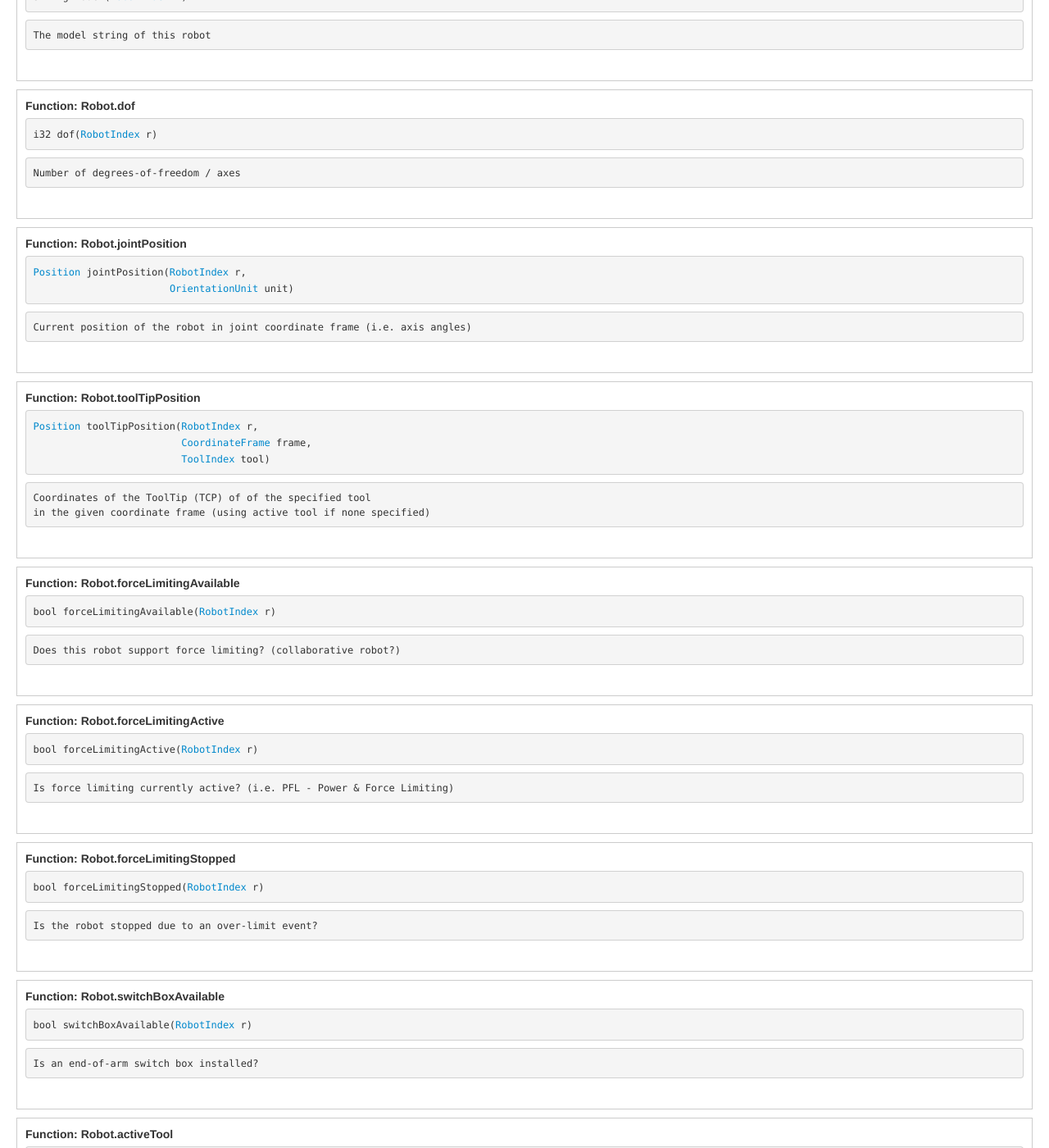
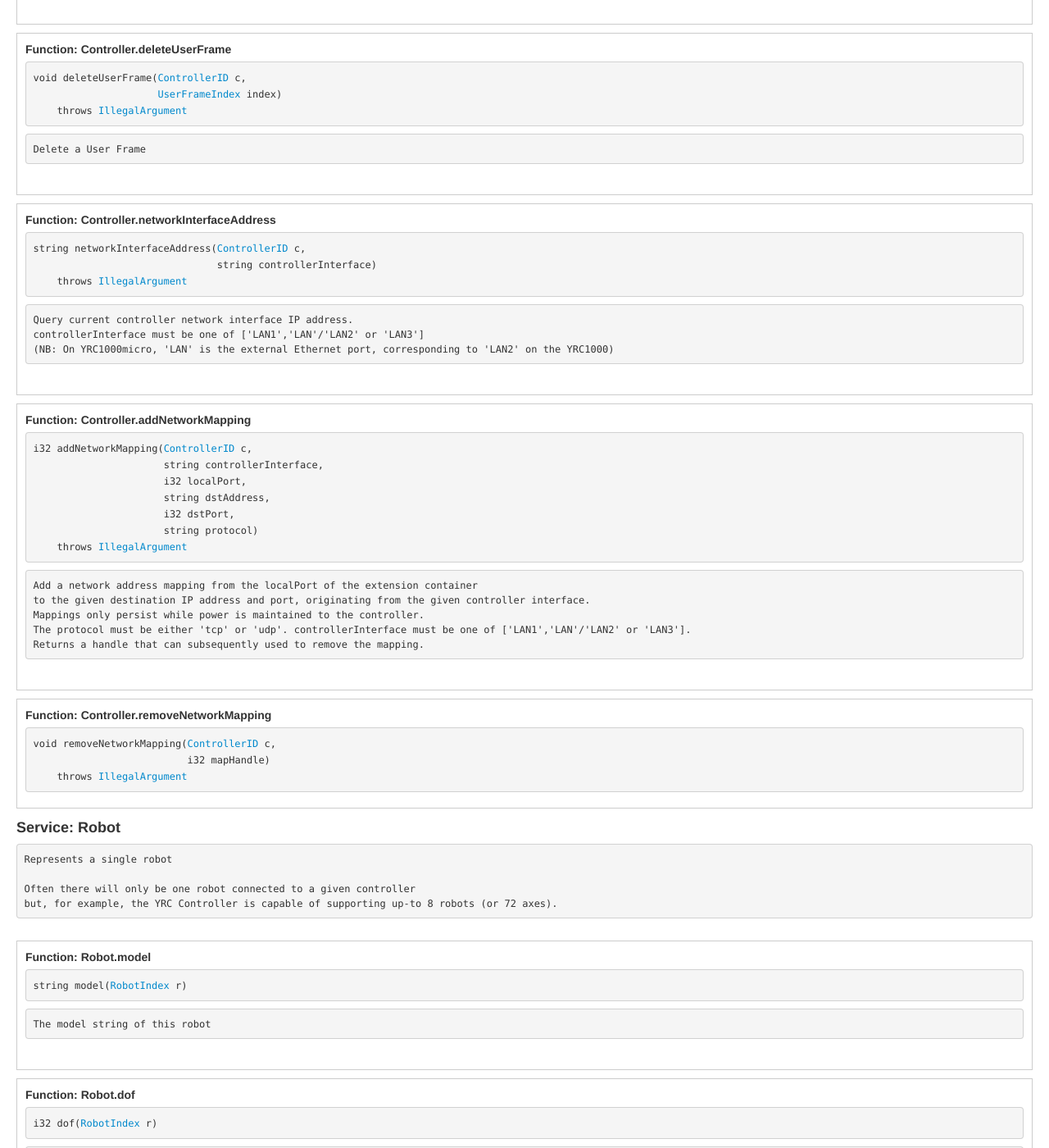
Before and after one commit to Yaskawa-Global/SmartPendantSDK, a Jekyll site: the page docs/en/gen-html/extension.html, which Jekyll copies as it is, in a window 1280 px wide and 1400 px high, scrolled down 35949 px. Shown: the whole window at 82% size. Built offline with Jekyll 4.4.1, drawn with Linux system fonts in a browser that asks for light colours; some of the changed text lies outside the part shown.

Commit message:
Added network port passthrough API functions

```diff
--- a/docs/en/gen-html/extension.html
+++ b/docs/en/gen-html/extension.html
@@ -52,6 +53,7 @@
 </ul>
 <a href="#Svc_Controller">Controller</a><br/>
 <ul>
+<li><a href="#Fn_Controller_addNetworkMapping">addNetworkMapping</a></li>
 <li><a href="#Fn_Controller_connect">connect</a></li>
 <li><a href="#Fn_Controller_connected">connected</a></li>
 <li><a href="#Fn_Controller_connectedHostName">connectedHostName</a></li>
@@ -80,6 +82,7 @@
 <li><a href="#Fn_Controller_monitorOutput">monitorOutput</a></li>
 <li><a href="#Fn_Controller_monitorOutputGroups">monitorOutputGroups</a></li>
 <li><a href="#Fn_Controller_monitoring">monitoring</a></li>
+<li><a href="#Fn_Controller_networkInterfaceAddress">networkInterfaceAddress</a></li>
 <li><a href="#Fn_Controller_newUserFrame">newUserFrame</a></li>
 <li><a href="#Fn_Controller_newZone">newZone</a></li>
 <li><a href="#Fn_Controller_operationMode">operationMode</a></li>
@@ -92,6 +95,7 @@
 <li><a href="#Fn_Controller_outputNumber">outputNumber</a></li>
 <li><a href="#Fn_Controller_outputValue">outputValue</a></li>
 <li><a href="#Fn_Controller_playbackState">playbackState</a></li>
+<li><a href="#Fn_Controller_removeNetworkMapping">removeNetworkMapping</a></li>
 <li><a href="#Fn_Controller_robotCount">robotCount</a></li>
 <li><a href="#Fn_Controller_servoState">servoState</a></li>
 <li><a href="#Fn_Controller_setInputName">setInputName</a></li>
@@ -940,6 +944,21 @@ user positive/negative selection or automatic dismissal/cancellation - for examp
                        <code>string</code> identifier)
 </pre><pre>Cancel an open popup dialog.  If the dialog has a negative option, behaves as if user selected it, otherwise
 no event is generated
+</pre><br/></div><div class="definition"><h4 id="Fn_Pendant_insertInstructionAtSelectedLine">Function: Pendant.insertInstructionAtSelectedLine</h4>
+<pre><code>string</code> insertInstructionAtSelectedLine(<code><a href="#Struct_PendantID">PendantID</a></code> p,
+                                       <code>string</code> instruction)
+</pre><pre>Inserts an instruction, returns a string:
+Success,
+UnsupportedCommand,
+InvalidFormat,
+ProgrammingViewClosed,
+JobDoesNotExist,
+CallingJobFromSameJob,
+ExceededMaxArguments,
+JobNotEditable,
+MultiSelectActive,
+TimedOut,
+Unknown
 </pre><br/></div><h3 id="Svc_Controller">Service: Controller</h3>
 <pre>Interface to Robot Controllers
 
@@ -1258,7 +1277,31 @@ which can be change via modifyZone()
                      <code><a href="#Struct_UserFrameIndex">UserFrameIndex</a></code> index)
     throws <code><a href="#Struct_IllegalArgument">IllegalArgument</a></code>
 </pre><pre>Delete a User Frame
-</pre><br/></div><h3 id="Svc_Robot">Service: Robot</h3>
+</pre><br/></div><div class="definition"><h4 id="Fn_Controller_networkInterfaceAddress">Function: Controller.networkInterfaceAddress</h4>
+<pre><code>string</code> networkInterfaceAddress(<code><a href="#Struct_ControllerID">ControllerID</a></code> c,
+                               <code>string</code> controllerInterface)
+    throws <code><a href="#Struct_IllegalArgument">IllegalArgument</a></code>
+</pre><pre>Query current controller network interface IP address.
+controllerInterface must be one of ['LAN1','LAN'/'LAN2' or 'LAN3']
+(NB: On YRC1000micro, 'LAN' is the external Ethernet port, corresponding to 'LAN2' on the YRC1000)
+</pre><br/></div><div class="definition"><h4 id="Fn_Controller_addNetworkMapping">Function: Controller.addNetworkMapping</h4>
+<pre><code>i32</code> addNetworkMapping(<code><a href="#Struct_ControllerID">ControllerID</a></code> c,
+                      <code>string</code> controllerInterface,
+                      <code>i32</code> localPort,
+                      <code>string</code> dstAddress,
+                      <code>i32</code> dstPort,
+                      <code>string</code> protocol)
+    throws <code><a href="#Struct_IllegalArgument">IllegalArgument</a></code>
+</pre><pre>Add a network address mapping from the localPort of the extension container
+to the given destination IP address and port, originating from the given controller interface.
+Mappings only persist while power is maintained to the controller.
+The protocol must be either 'tcp' or 'udp'. controllerInterface must be one of ['LAN1','LAN'/'LAN2' or 'LAN3'].
+Returns a handle that can subsequently used to remove the mapping.
+</pre><br/></div><div class="definition"><h4 id="Fn_Controller_removeNetworkMapping">Function: Controller.removeNetworkMapping</h4>
+<pre><code>void</code> removeNetworkMapping(<code><a href="#Struct_ControllerID">ControllerID</a></code> c,
+                          <code>i32</code> mapHandle)
+    throws <code><a href="#Struct_IllegalArgument">IllegalArgument</a></code>
+</pre></div><h3 id="Svc_Robot">Service: Robot</h3>
 <pre>Represents a single robot
 
 Often there will only be one robot connected to a given controller
--- a/docs/en/gen-html/index.html
+++ b/docs/en/gen-html/index.html
@@ -48,6 +49,7 @@
 </ul>
 <a href="extension.html#Svc_Controller">Controller</a><br/>
 <ul>
+<li><a href="extension.html#Fn_Controller_addNetworkMapping">addNetworkMapping</a></li>
 <li><a href="extension.html#Fn_Controller_connect">connect</a></li>
 <li><a href="extension.html#Fn_Controller_connected">connected</a></li>
 <li><a href="extension.html#Fn_Controller_connectedHostName">connectedHostName</a></li>
@@ -76,6 +78,7 @@
 <li><a href="extension.html#Fn_Controller_monitorOutput">monitorOutput</a></li>
 <li><a href="extension.html#Fn_Controller_monitorOutputGroups">monitorOutputGroups</a></li>
 <li><a href="extension.html#Fn_Controller_monitoring">monitoring</a></li>
+<li><a href="extension.html#Fn_Controller_networkInterfaceAddress">networkInterfaceAddress</a></li>
 <li><a href="extension.html#Fn_Controller_newUserFrame">newUserFrame</a></li>
 <li><a href="extension.html#Fn_Controller_newZone">newZone</a></li>
 <li><a href="extension.html#Fn_Controller_operationMode">operationMode</a></li>
@@ -88,6 +91,7 @@
 <li><a href="extension.html#Fn_Controller_outputNumber">outputNumber</a></li>
 <li><a href="extension.html#Fn_Controller_outputValue">outputValue</a></li>
 <li><a href="extension.html#Fn_Controller_playbackState">playbackState</a></li>
+<li><a href="extension.html#Fn_Controller_removeNetworkMapping">removeNetworkMapping</a></li>
 <li><a href="extension.html#Fn_Controller_robotCount">robotCount</a></li>
 <li><a href="extension.html#Fn_Controller_servoState">servoState</a></li>
 <li><a href="extension.html#Fn_Controller_setInputName">setInputName</a></li>
```
Also changed, not shown: other parts of docs/en/gen-html/extension.html (+1 -0 lines), other parts of docs/en/gen-html/index.html (+1 -0 lines), 4 other files.
